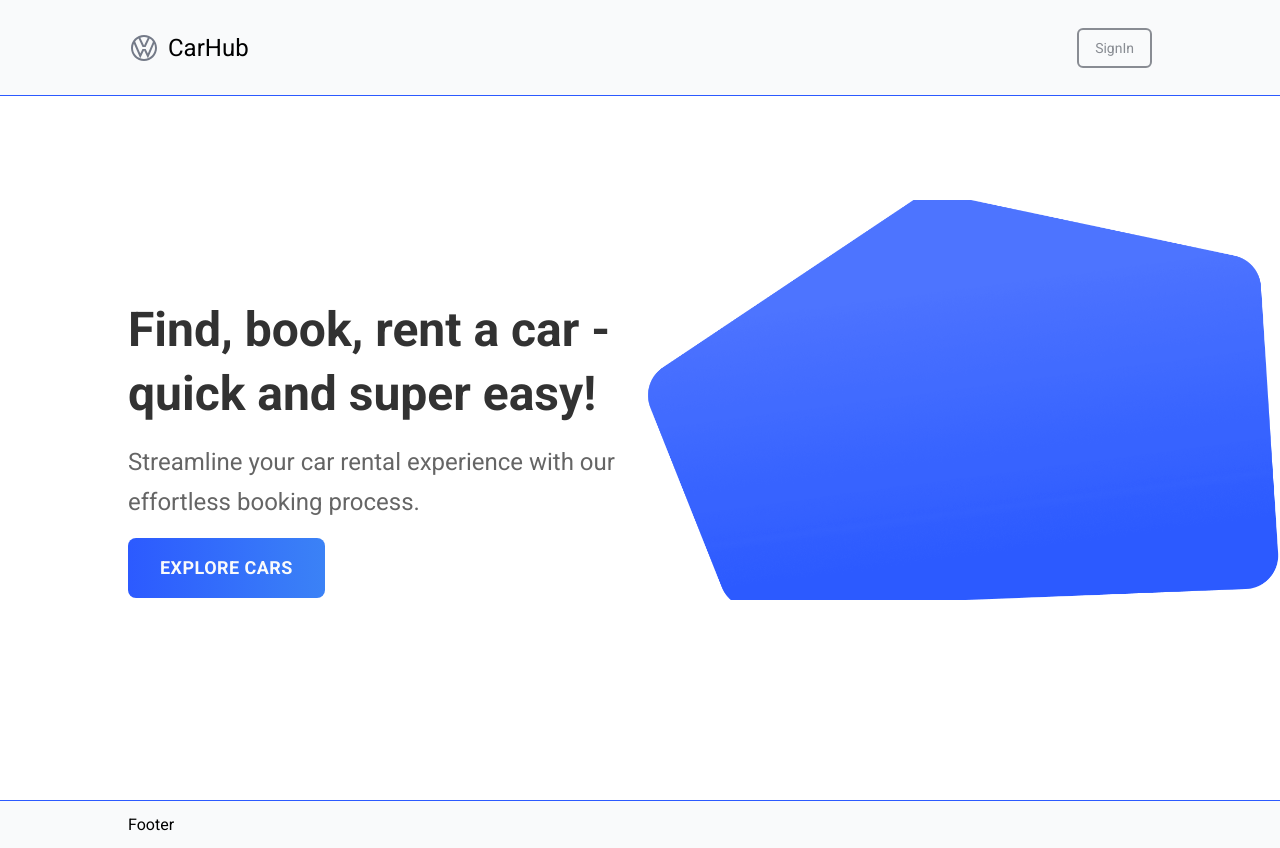
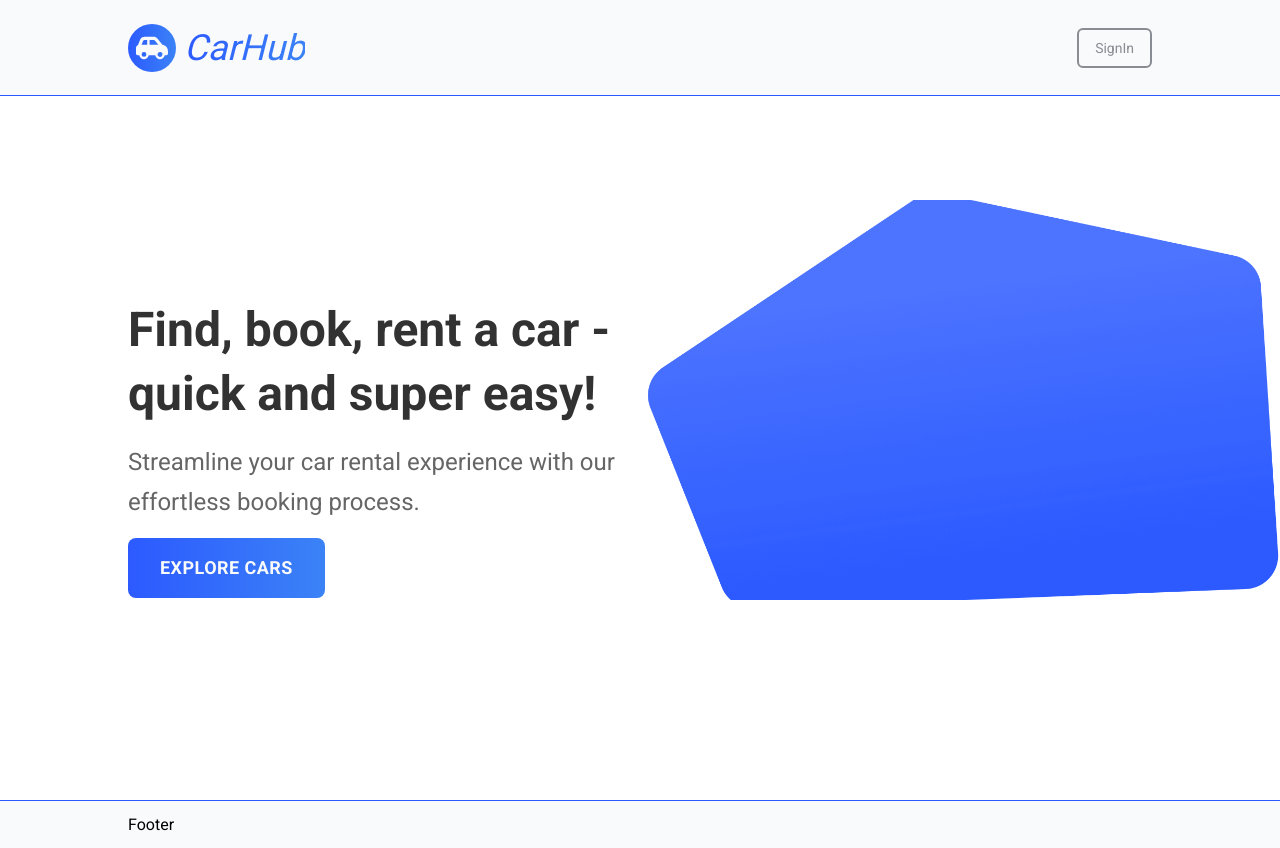
Before and after one commit to SiegfriedBz/Nextjs-CarHub, a Next.js app: page / in a window 1280 px wide. Built offline with nearby package versions, Linux system fonts and the light colour scheme; no server answers.

Commit message:
change logo

```diff
--- a/components/Logo.tsx
+++ /dev/null
@@ -1,7 +0,0 @@
-import Image from 'next/image'
-
-const Logo = () => {
-  return <Image src='/car-logo.svg' alt='Logo' width='32' height='32' />
-}
-
-export default Logo
--- a/components/Navbar.tsx
+++ b/components/Navbar.tsx
@@ -1,14 +1,26 @@
-import React from 'react'
-import Logo from './Logo'
 import GoogleSignIn from './GoogleSignIn'
+import Link from 'next/link'
+import { FontAwesomeIcon } from '@fortawesome/react-fontawesome'
+import { faCarSide } from '@fortawesome/free-solid-svg-icons'
+import { twMerge } from 'tailwind-merge'
 
 const Navbar = () => {
   return (
     <div id='navbar'>
-      <div className='flex gap-2'>
-        <Logo />
-        <h2 className='hidden sm:block'>CarHub</h2>
-      </div>
+      <Link href='/' className='flex items-center gap-2'>
+        <div className='from-primary to-primary-light flex h-12 w-12 items-center justify-center rounded-full bg-gradient-to-r'>
+          <FontAwesomeIcon icon={faCarSide} className='text-light h-8 w-8' />
+        </div>
+
+        <h2
+          className={twMerge(
+            'h2',
+            'from-primary to-primary-light hidden bg-gradient-to-r bg-clip-text text-4xl italic text-transparent sm:block'
+          )}
+        >
+          CarHub
+        </h2>
+      </Link>
 
       {/* AUTH */}
       <GoogleSignIn />
```
